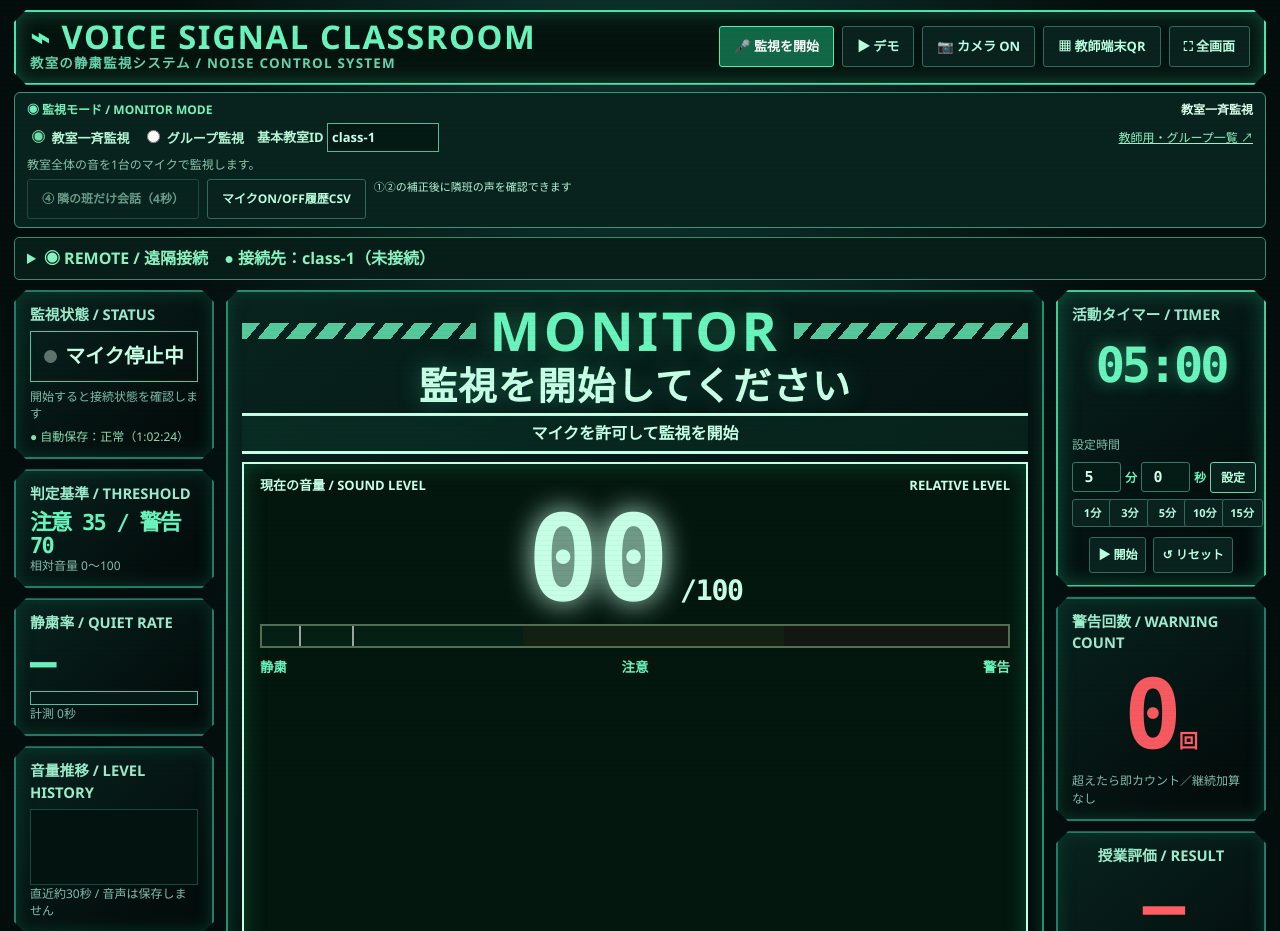
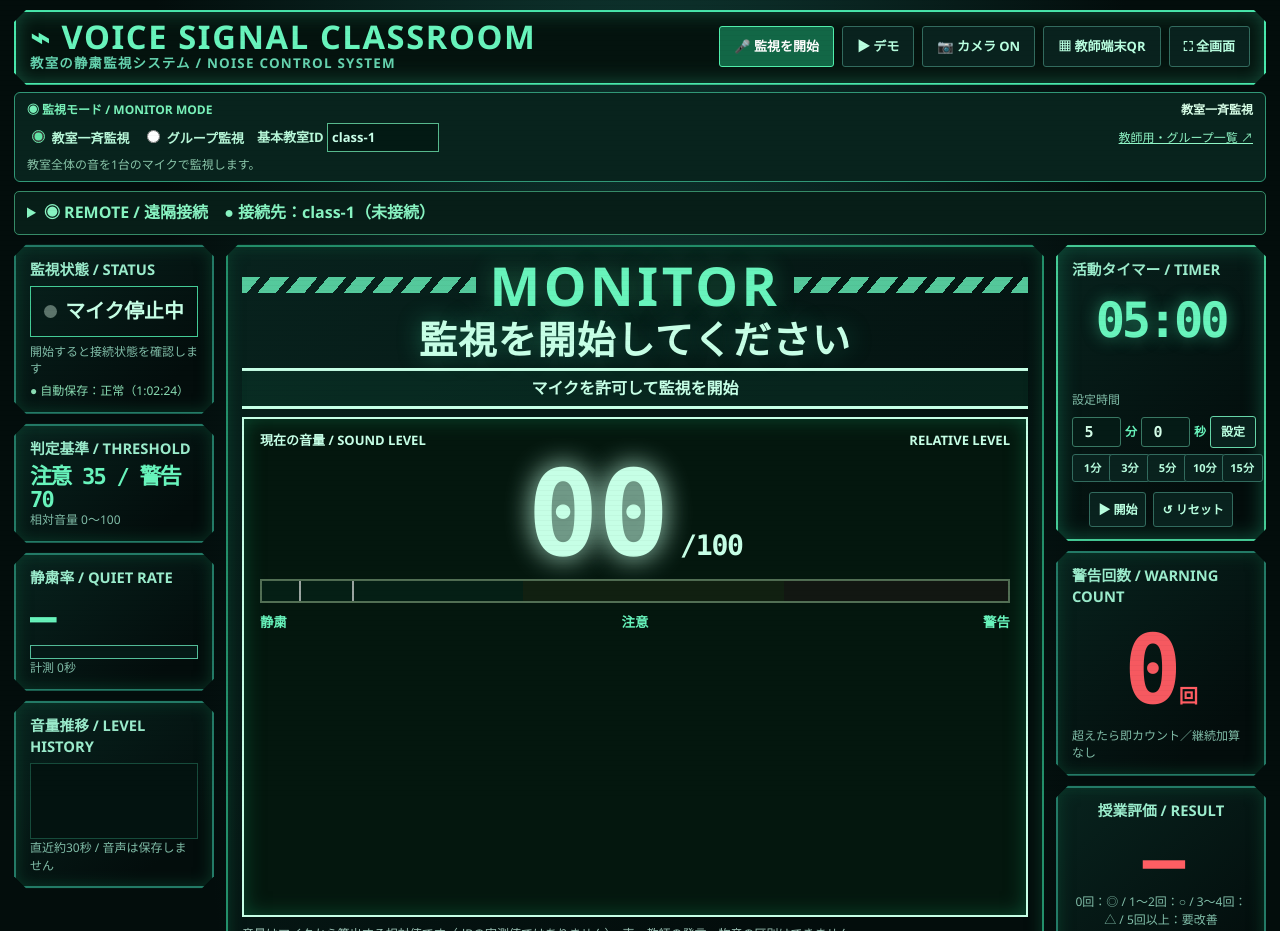
Before and after one commit to dan-science38/voice-signal-classroom, a plain HTML site: page index.html in a window 1280 px wide. Shown: the top 931 px of the page. Drawn offline with Linux system fonts and the light colour scheme.

Commit message:
Place group neighbor sound isolation test next to calibration steps

```diff
--- a/index.html
+++ b/index.html
@@ -236,7 +236,7 @@ body.fullscreen .monitorModeRow{margin-top:0}
  <div class="monitorModeRow"><label><input type="radio" name="monitorScope" value="classroom" checked> 教室一斉監視</label><label><input type="radio" name="monitorScope" value="group"> グループ監視</label>
  <label>基本教室ID <input id="baseClassRoomInput" value="class-1" maxlength="42" style="width:112px;background:#031a14;color:#c9ffe9;border:1px solid #57b98d;padding:4px"></label><label id="groupNumberWrap" hidden>グループ番号 <select id="groupNumber"><option value="1">1班</option><option value="2">2班</option><option value="3">3班</option><option value="4">4班</option><option value="5">5班</option><option value="6">6班</option><option value="7">7班</option><option value="8">8班</option><option value="9">9班</option><option value="10">10班</option><option value="11">11班</option><option value="12">12班</option></select></label>
  <a href="groups.html" target="_blank" rel="noopener" id="groupsMonitorLink">教師用・グループ一覧 ↗</a></div>
- <div class="modeHelp" id="monitorModeHelp">教室全体の音を1台のマイクで監視します。</div><div class="buttonrow" id="groupOnlyTools" hidden style="margin-top:6px"><button type="button" id="neighborCheck" disabled>④ 隣の班だけ会話（4秒）</button><button type="button" id="micLogExport">マイクON/OFF履歴CSV</button><span id="neighborCheckStatus" style="font-size:11px">①②の補正後に隣班の声を確認できます</span></div>
+ <div class="modeHelp" id="monitorModeHelp">教室全体の音を1台のマイクで監視します。</div>
 </section><div class="remoteDock" id="remoteDock"><details><summary>◉ REMOTE / 遠隔接続　<span id="remoteStatus">● 遠隔接続なし</span></summary><div class="remoteControls"><label>Worker API URL<input id="remoteEndpoint" value="https://voice-signal-remote.schoolhub-lab.workers.dev" placeholder="https://....workers.dev" autocomplete="url"></label><label>教室ID<input id="remoteRoom" value="class-1" autocomplete="off"></label><label>教室キー<input id="remoteKey" type="password" placeholder="CLASSROOM_KEY" autocomplete="off"></label><button id="remoteConnect">接続</button><button id="remoteDisconnect">切断</button><a href="remote.html" target="_blank" rel="noopener" style="color:#97efbf">職員室モード ↗</a></div><small>教室キーはページ内に埋め込みません。入力後はこのタブのセッションに保存します。</small></details></div><div class="remoteCurrent" id="remoteInstruction" hidden></div>
 
 <div id="teacherQrModal" class="teacherQrModal" hidden role="dialog" aria-modal="true" aria-labelledby="teacherQrTitle">
@@ -285,6 +285,7 @@ body.fullscreen .monitorModeRow{margin-top:0}
 <button id="calibrateVoice" type="button" disabled>② 1〜2mの会話</button>
 <button id="calibrateFar" type="button" disabled>③ 離れた会話（任意）</button>
 </div>
+<div class="buttonrow" id="groupOnlyTools" hidden style="margin-top:6px"><button type="button" id="neighborCheck" disabled>④ 隣の班だけ会話（4秒）</button><button type="button" id="micLogExport">マイクON/OFF履歴CSV</button><span id="neighborCheckStatus" style="font-size:11px">①②の補正後に隣班の声を確認できます</span></div>
 <div style="height:9px;background:#092d25;border:1px solid #286b58;border-radius:8px;overflow:hidden;margin:10px 0 5px"><div id="calibProgress" style="height:100%;width:0;background:#66eab3;transition:width .13s"></div></div>
 <div id="calibLive" class="small" style="color:#a0f4ce">マイク待機中</div>
 <div id="calibText" class="value" role="status" style="display:block;white-space:pre-wrap;margin-top:7px">①静かな教室を測り、②1〜2mから普通の声で話してください。離れた場所も測る場合は③を実行します。</div>
```
